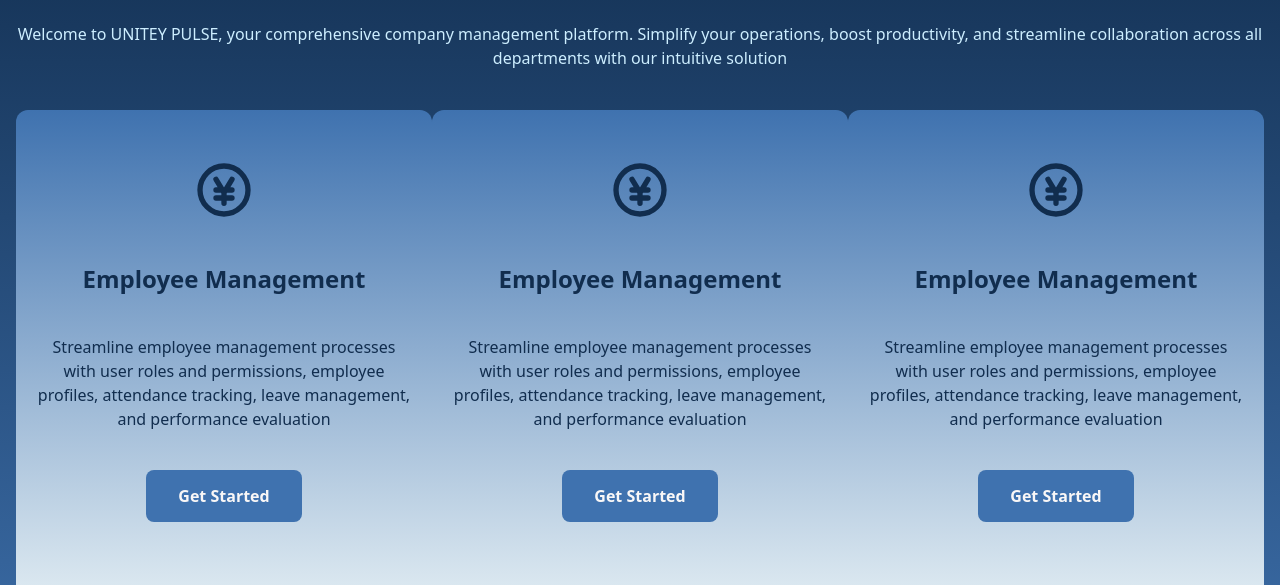
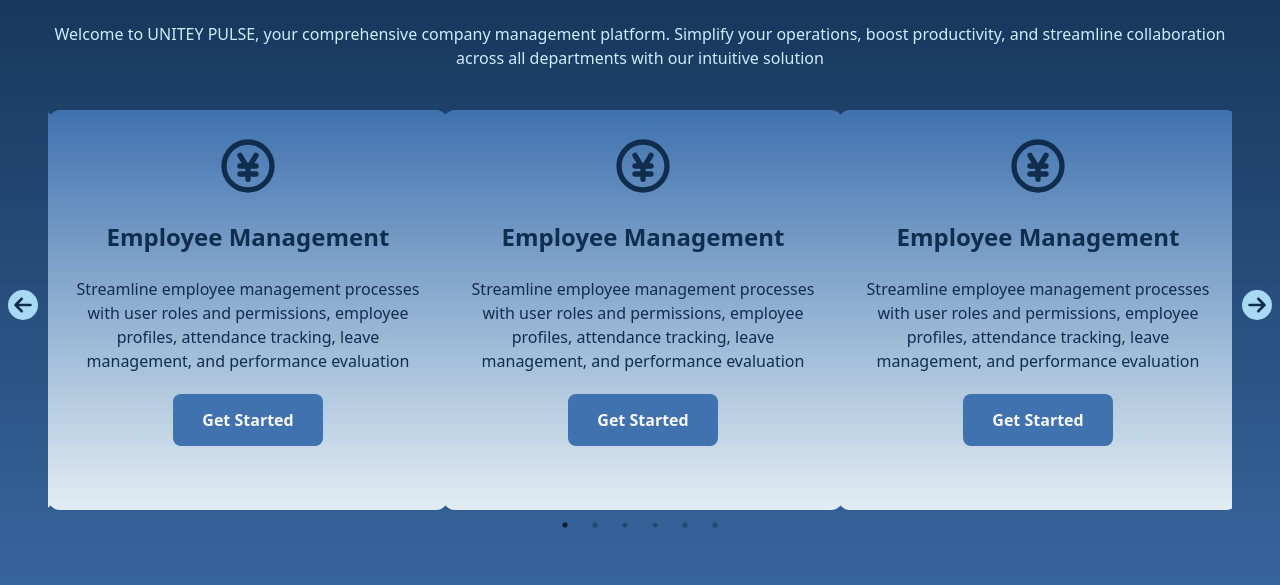
Before and after one commit to OthmanGh/UNITEYPULSE, a React (Vite) app in the folder frontend/: page / in a window 1280 px wide. Shown: the part 128-713 px from the top of the page. Built offline with nearby package versions, Linux system fonts and the light colour scheme.

Commit message:
Add Slider for Feature Cards

```diff
--- a/frontend/package.json
+++ b/frontend/package.json
@@ -10,13 +10,17 @@
     "preview": "vite preview"
   },
   "dependencies": {
+    "@fortawesome/fontawesome-free": "^6.5.2",
     "react": "^18.2.0",
     "react-dom": "^18.2.0",
-    "react-icons": "^5.1.0"
+    "react-icons": "^5.1.0",
+    "react-slick": "^0.30.2",
+    "slick-carousel": "^1.8.1"
   },
   "devDependencies": {
     "@types/react": "^18.2.66",
     "@types/react-dom": "^18.2.22",
+    "@types/react-slick": "^0.23.13",
     "@typescript-eslint/eslint-plugin": "^7.2.0",
     "@typescript-eslint/parser": "^7.2.0",
     "@vitejs/plugin-react": "^4.2.1",
--- a/frontend/src/components/index.ts
+++ b/frontend/src/components/index.ts
@@ -1,5 +1,5 @@
 const styles = {
-  hoverScale: 'hover:scale-110',
+  hoverScale: 'hover:scale-105',
   flexCenter: 'flex justify-center items-center',
   flexStart: 'flex justify-center items-start',
   flexBetween: 'flex justif       y-between items-center',
--- a/frontend/src/constants/icons.ts
+++ b/frontend/src/constants/icons.ts
@@ -1,7 +1,11 @@
 import { CgMenuRight } from 'react-icons/cg';
 import { IoCloseSharp } from 'react-icons/io5';
 import { HiOutlineCurrencyYen } from 'react-icons/hi';
+import { HiOutlineArrowSmRight } from 'react-icons/hi';
+import { HiOutlineArrowSmLeft } from 'react-icons/hi';
 
 export const Menu = CgMenuRight;
 export const Close = IoCloseSharp;
 export const Currency = HiOutlineCurrencyYen;
+export const LeftArrow = HiOutlineArrowSmLeft;
+export const RightArrow = HiOutlineArrowSmRight;
--- a/frontend/src/constants/index.ts
+++ b/frontend/src/constants/index.ts
@@ -60,4 +60,25 @@ export const featuresCard = [
     text: 'Streamline employee management processes with user roles and permissions, employee profiles, attendance tracking, leave management, and performance evaluation',
     buttonText: 'Get Started',
   },
+
+  {
+    Icon: Currency,
+    title: 'Employee Management',
+    text: 'Streamline employee management processes with user roles and permissions, employee profiles, attendance tracking, leave management, and performance evaluation',
+    buttonText: 'Get Started',
+  },
+
+  {
+    Icon: Currency,
+    title: 'Employee Management',
+    text: 'Streamline employee management processes with user roles and permissions, employee profiles, attendance tracking, leave management, and performance evaluation',
+    buttonText: 'Get Started',
+  },
+
+  {
+    Icon: Currency,
+    title: 'Employee Management',
+    text: 'Streamline employee management processes with user roles and permissions, employee profiles, attendance tracking, leave management, and performance evaluation',
+    buttonText: 'Get Started',
+  },
 ];
--- a/frontend/src/pages/Home/components/Features.module.css
+++ b/frontend/src/pages/Home/components/Features.module.css
@@ -1,3 +1,48 @@
 .card {
   background: linear-gradient(to top, #e2edf3, #3f72af);
 }
+
+.next-arrow,
+.prev-arrow {
+  position: absolute;
+  top: 50%;
+  transform: translateY(-50%);
+  cursor: pointer;
+  background-color: transparent;
+  border: none;
+  outline: none;
+  z-index: 10;
+}
+
+.next-arrow i,
+.prev-arrow i {
+  color: blue;
+  font-size: 24px;
+}
+
+.slick-dots {
+  position: absolute;
+  bottom: 20px;
+  width: 100%;
+  text-align: center;
+}
+
+.slick-dots li {
+  display: inline-block;
+  margin: 0 5px;
+}
+
+.slick-dots li button {
+  font-size: 10px;
+  line-height: 10px;
+  width: 10px;
+  height: 10px;
+  border-radius: 50%;
+  background-color: blue;
+  border: none;
+  cursor: pointer;
+}
+
+.slick-dots li.slick-active button {
+  background-color: red;
+}
--- a/frontend/src/pages/Home/components/Features.tsx
+++ b/frontend/src/pages/Home/components/Features.tsx
@@ -2,6 +2,10 @@ import styles from './Features.module.css';
 import shortStyles from '../../../components/index';
 import { features, featuresCard } from '../../../constants';
 import Button from '../../../components/Button';
+import 'slick-carousel/slick/slick.css';
+import 'slick-carousel/slick/slick-theme.css';
+import Slider from 'react-slick';
+import { LeftArrow, RightArrow } from '../../../constants/icons';
 
 type CardProps = {
   title: string;
@@ -11,30 +15,49 @@ type CardProps = {
 };
 
 const Features = () => {
+  const settings = {
+    dots: true,
+    infinite: true,
+    speed: 500,
+    slidesToShow: 3,
+    slidesToScroll: 1,
+    nextArrow: <CustomNextArrow />,
+    prevArrow: <CustomPrevArrow />,
+  };
+
   return (
-    <section className="mx-4 min-h-[100vh]">
+    <section className="mx-4 min-h-[100vh] px-8">
       <h2 className="text-center text-4xl text-skyBlue mb-4">{features.title}</h2>
-
       <p className="text-center text-lightSkyBlue">{features.paragraph}</p>
-
-      <div className="flex items-center justify-around">
+      <Slider {...settings} className="slider-container flex items-center">
         {featuresCard.map((card, index) => (
           <Card key={index} title={card.title} text={card.text} buttonText={card.buttonText} Icon={card.Icon} />
         ))}
-      </div>
+      </Slider>
     </section>
   );
 };
+
+const CustomNextArrow = (props: any) => (
+  <div onClick={props.onClick}>
+    <RightArrow className="text-3xl bg-skyBlue hover:cursor-pointer text-secondary rounded-2xl absolute z-10 right-[-40px]" />
+  </div>
+);
+
+const CustomPrevArrow = (props: any) => (
+  <div onClick={props.onClick}>
+    <LeftArrow className="text-3xl bg-skyBlue hover:cursor-pointer text-secondary rounded-2xl absolute z-10 left-[-40px]" />
+  </div>
+);
 
 const Card = ({ title, text, Icon, buttonText }: CardProps) => {
   const handleSubmit = () => {};
   return (
     <div
-      className={`flex flex-col text-center w-[420px] text-secondary  ${styles.card} rounded-xl mt-10 h-[500px] justify-between px-5 py-12  ${shortStyles.hoverScale} ${shortStyles.transition}`}
+      className={`flex flex-col text-center w-[400px] text-secondary  ${styles.card} rounded-xl mt-10 h-[400px] justify-between px-5 py-6  ${shortStyles.hoverScale} ${shortStyles.transition}`}
     >
       <Icon className="text-6xl mx-auto text-secondary" />
-      <h3 className="text-2xl  font-bold">{title}</h3>
-
+      <h3 className="text-2xl font-bold">{title}</h3>
       <p>{text}</p>
       <Button
         onClick={handleSubmit}
```
Also changed, not shown: 1 other file (tests, documents, lock files or other folders).
